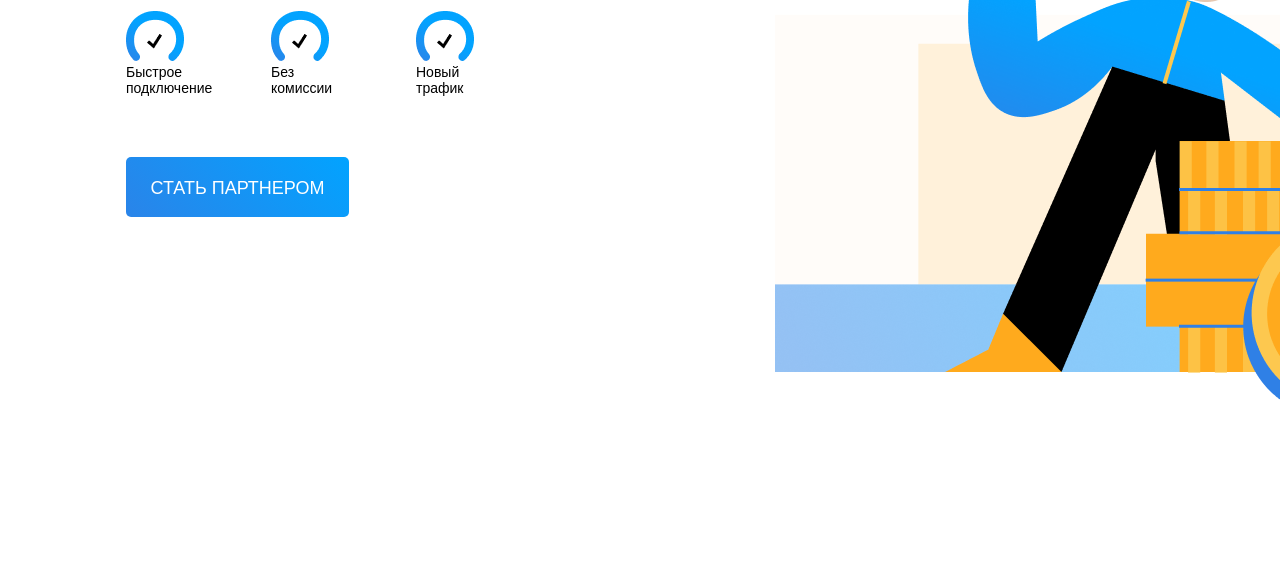
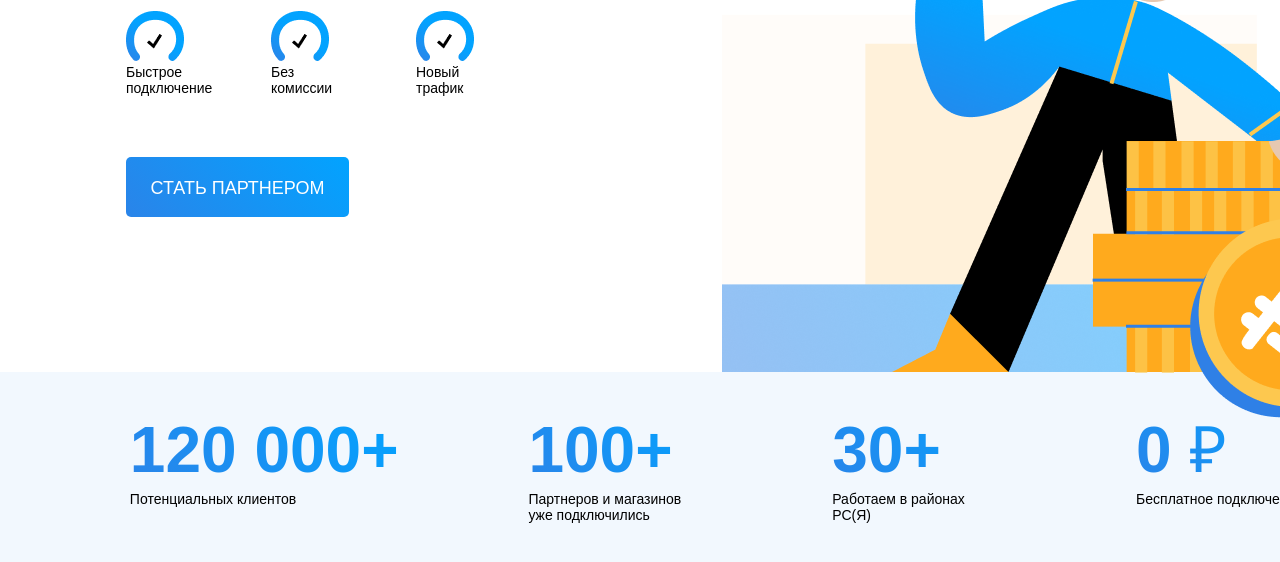
Before and after one commit to kesha11S/AccelProIT, a plain HTML site: page index.html in a window 1280 px wide. Shown: the part 486-1048 px from the top of the page. Before the commit the page ends 908 px from the top, so only its background shows below. Drawn offline with Linux system fonts and the light colour scheme.

Commit message:
Added benifits

```diff
--- a/index.html
+++ b/index.html
@@ -48,6 +48,33 @@
                 </div>
             </div>
 
+            <div class="benefits">
+                <div class="benefits_item">
+                    <h1 class="benefits_text">
+                        120 000+
+                    </h1>
+                    <div class="benefits_desciption">Потенциальных клиентов</div>
+                </div>
+                <div class="benefits_item">
+                    <h1 class="benefits_text">
+                        100+
+                    </h1>
+                    <div class="benefits_desciption">Партнеров и магазинов уже подключились</div>
+                </div>
+                <div class="benefits_item">
+                    <h1 class="benefits_text">
+                        30+
+                    </h1>
+                    <div class="benefits_desciption">Работаем в районах РС(Я)</div>
+                </div>
+                <div class="benefits_item">
+                    <h1 class="benefits_text">
+                        0 ₽
+                    </h1>
+                    <div class="benefits_desciption">Бесплатное подключение</div>
+                </div>
+            </div>
+
 
         </div>
 
--- a/style.css
+++ b/style.css
@@ -86,5 +86,35 @@ h5{
 
 .main_place_right{
     margin-top: 140px;
-    margin-right: 53;
+    margin-right: 53px;
+    margin-bottom: -50px;
 }
+
+.benefits{
+    background-color: rgba(32, 140, 239, 0.06);
+    display: flex;
+    flex-direction: row;
+    justify-content: space-evenly;
+    height: 207px;
+    flex-shrink: 0;
+}
+
+.benefits_text{
+    font-size: 64px;
+    font-style: normal;
+    font-weight: 550;
+    line-height: 110%; /* 70.4px */
+    background: var(--unnamed, linear-gradient(225deg, #02A3FF 0%, #2A84E9 100%));
+    background-clip: text;
+    -webkit-background-clip: text;
+    -webkit-text-fill-color: transparent;
+    margin-bottom: 6px;
+}
+
+.benefits_desciption{
+
+    width: 174px;
+    font-size: 14px;
+    font-style: normal;
+    font-weight: 400;
+}
```
